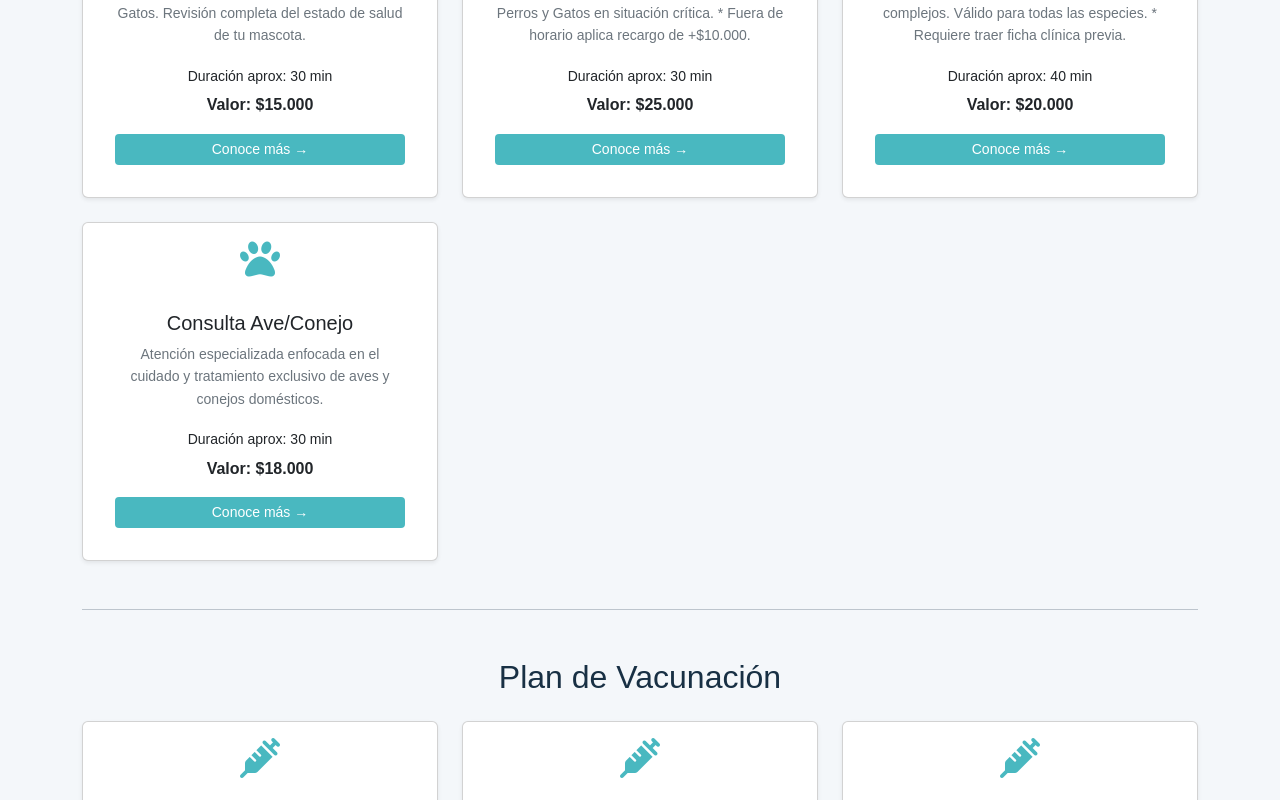
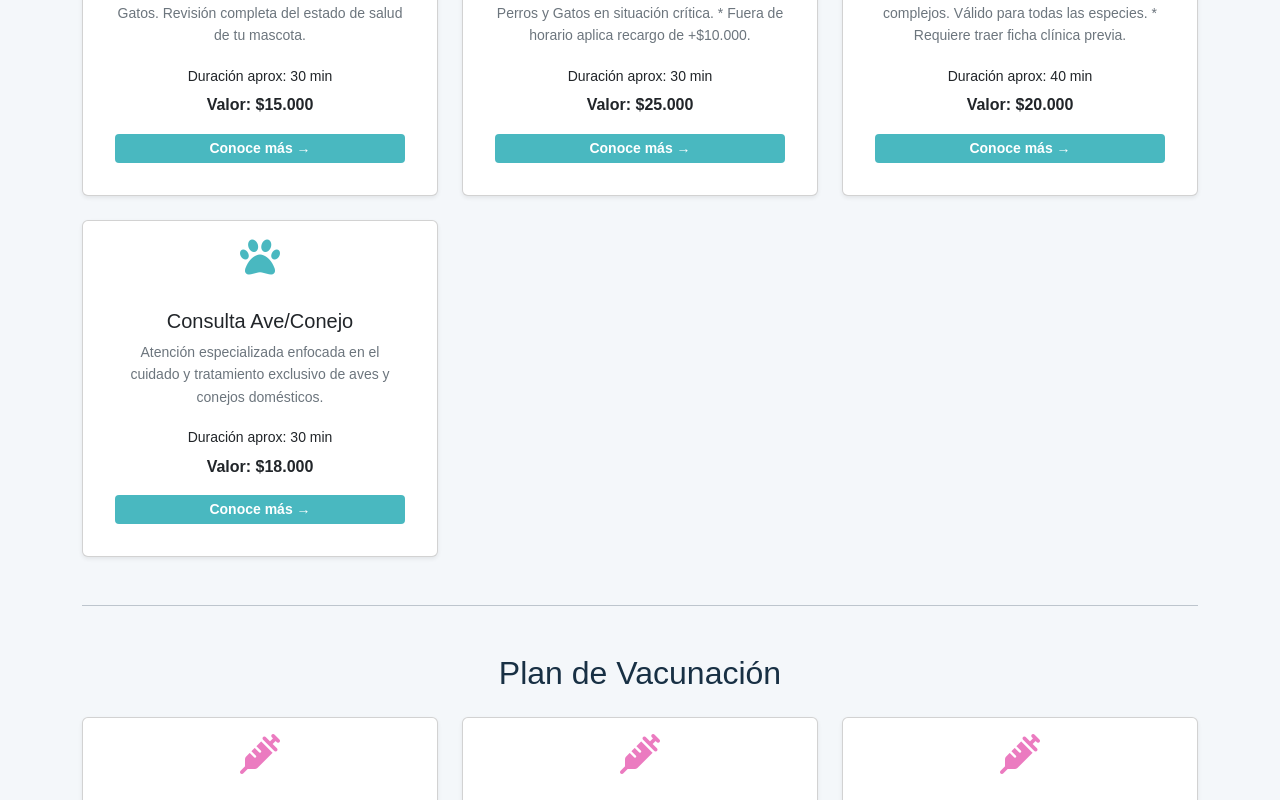
Before and after one commit to domimoly/VeterinariaSanMarcosReact, a React (Vite) app: page /servicios in a window 1280 px wide. Shown: the part 740-1540 px from the top of the page. Built offline with nearby package versions, Linux system fonts and the light colour scheme.

Commit message:
Avance | Pagina Servicios Se modificaron ciertos elementos en cuanto a estructura, queda pendiente el agregar las imagenes correspondientes a la sección lo cual se dejará para el final.

```diff
--- a/src/App.css
+++ b/src/App.css
@@ -1,3 +1,4 @@
+/* Barra superior de contacto */
 .barra-contacto {
   background: var(--color-secundario);
   color: #fff;
@@ -7,6 +8,7 @@
   padding: 0.4rem 1rem;
 }
 
+/* Navbar */
 .navbar-sanmarcos {
   background: var(--color-primario-oscuro) !important;
 }
@@ -26,6 +28,7 @@
   font-weight: 700;
 }
 
+/* Servicios destacados (Index) */
 .servicio-item {
   background: var(--color-secundario);
   border-radius: var(--radio);
@@ -46,6 +49,7 @@
   background: var(--color-primario);
 }
 
+/* Reseñas */
 .resena-card {
   border-radius: var(--radio);
   box-shadow: var(--sombra);
@@ -57,6 +61,7 @@
   letter-spacing: 0.15rem;
 }
 
+/* Botón de agenda */
 .boton-agenda {
   display: inline-block;
   background: var(--color-secundario);
@@ -74,6 +79,45 @@
   transform: translateY(-3px);
 }
 
+/* Botón "Conoce más" de las tarjetas de Servicios (misma lógica que .boton-agenda) */
+.btn-servicio {
+  background: var(--color-secundario);
+  color: #fff;
+  font-weight: 700;
+  border: none;
+  transition: transform 0.2s ease, background-color 0.2s ease;
+}
+
+.btn-servicio:hover,
+.btn-servicio:focus {
+  background: var(--color-primario);
+  color: #fff;
+  transform: translateY(-3px);
+}
+
+/* Colores intercalados de íconos en Servicios (igual que servicios.css original) */
+.icono-secundario {
+  color: var(--color-secundario);
+}
+
+.icono-acento {
+  color: var(--color-acento);
+}
+
+/* Placeholder de imagen en DetalleServicio (mientras no hay fotos reales) */
+.detalle-servicio-imagen {
+  background: var(--color-secundario);
+  min-height: 220px;
+}
+
+/* Filas de DetalleServicio en zigzag: la 2da, 4ta, 6ta... quedan con la imagen a la izquierda */
+@media (min-width: 768px) {
+  .detalle-servicio-fila:nth-of-type(even) {
+    flex-direction: row-reverse;
+  }
+}
+
+/* Footer */
 .pie-sitio {
   background: var(--color-primario-oscuro);
   color: var(--color-borde);
--- a/src/pages/DetalleServicio.jsx
+++ b/src/pages/DetalleServicio.jsx
@@ -22,9 +22,12 @@ function DetalleServicio() {
       <h1 className="text-center mb-4">{datos.titulo}</h1>
       <hr className="mb-5" />
 
-      {datos.variantes.map((variante, indice) => (
-        <section className="row align-items-center g-4 mb-5" key={`${variante.nombre}-${variante.subtitulo}`}>
-          <div className={`col-12 col-md-6 ${indice % 2 === 1 ? "order-md-2" : ""}`}>
+      {datos.variantes.map((variante) => (
+        <section
+          className="row align-items-center g-4 mb-5 detalle-servicio-fila"
+          key={`${variante.nombre}-${variante.subtitulo}`}
+        >
+          <div className="col-12 col-md-6">
             <h2 className="h3">
               {variante.nombre} <span className="text-secondary">{variante.subtitulo}</span>
             </h2>
@@ -38,11 +41,8 @@ function DetalleServicio() {
               Agendar visita
             </Link>
           </div>
-          <div className={`col-12 col-md-6 ${indice % 2 === 1 ? "order-md-1" : ""}`}>
-            <div
-              className="rounded shadow d-flex align-items-center justify-content-center text-white"
-              style={{ background: "var(--color-secundario)", minHeight: "220px" }}
-            >
+          <div className="col-12 col-md-6">
+            <div className="detalle-servicio-imagen rounded shadow d-flex align-items-center justify-content-center text-white">
               <span className="p-3 text-center small">{variante.imagenAlt}</span>
             </div>
           </div>
--- a/src/pages/Servicios.jsx
+++ b/src/pages/Servicios.jsx
@@ -31,7 +31,13 @@ function Servicios() {
       </section>
 
       {/* Una sección por categoría */}
-      {categoriasServicios.map((categoria) => (
+      {categoriasServicios.map((categoria) => {
+        const categoriasAcento = ["titulo-vacunas", "titulo-desparasitacion", "titulo-otros"];
+        const claseIcono = categoriasAcento.includes(categoria.id)
+          ? "icono-acento"
+          : "icono-secundario";
+
+        return (
         <section key={categoria.id} className="mt-5">
           <hr className="mb-5" />
           <h2 className="text-center mb-4">{categoria.titulo}</h2>
@@ -39,7 +45,7 @@ function Servicios() {
             {categoria.items.map((servicio) => (
               <div className="col" key={servicio.nombre}>
                 <div className="card h-100 shadow-sm text-center p-3">
-                  <i className={`${servicio.icono} fs-1 mb-3`} style={{ color: "var(--color-secundario)" }}></i>
+                  <i className={`${servicio.icono} fs-1 mb-3 ${claseIcono}`}></i>
                   <div className="card-body d-flex flex-column">
                     <h3 className="h5">{servicio.nombre}</h3>
                     <p className="text-secondary small flex-grow-1">{servicio.descripcion}</p>
@@ -49,8 +55,7 @@ function Servicios() {
                     <p className="fw-bold mb-3">Valor: {servicio.precio}</p>
                     <Link
                       to={`/servicios/${servicio.categoriaSlug}`}
-                      className="btn btn-sm"
-                      style={{ background: "var(--color-secundario)", color: "#fff" }}
+                      className="btn btn-sm btn-servicio"
                     >
                       Conoce más →
                     </Link>
@@ -60,7 +65,8 @@ function Servicios() {
             ))}
           </div>
         </section>
-      ))}
+        );
+      })}
     </main>
   );
 }
```
